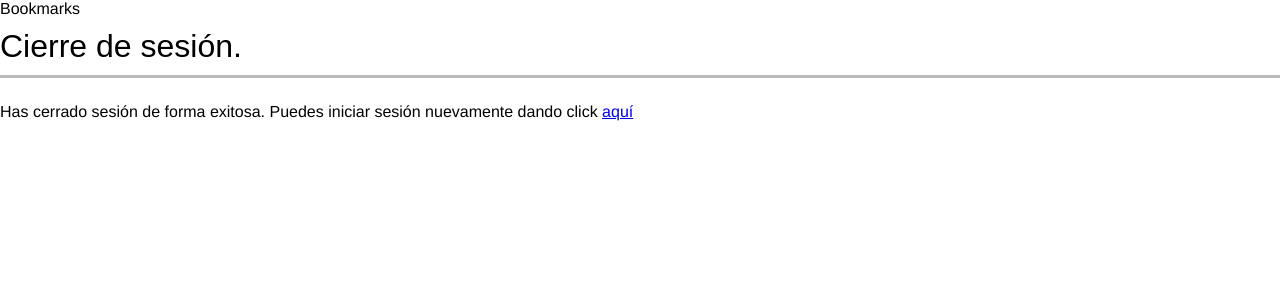
After one commit to maorjuela73/bookmarks, a Django app: template account/templates/registration/logged_out.html in a window 1280 px wide. The commit adds this page. Shown: the top 300 px of the page. Run offline with Django 3.2, Linux system fonts and the light colour scheme; the template is opened without the code that fills it, so the values that code supplies are empty; some web fonts are replaced.

Commit message:
Agregadas las vistas y templates para login y logout

```diff
--- /dev/null
+++ b/account/templates/registration/logged_out.html
@@ -0,0 +1,11 @@
+{% extends "base.html" %}
+
+{% block title %}Log-out{% endblock %}
+
+{% block content %}
+    <h1>Cierre de sesión.</h1>
+    <p>
+        Has cerrado sesión de forma exitosa.
+        Puedes iniciar sesión nuevamente dando click <a href="{% url "login" %}">aquí</a>
+    </p>
+{% endblock %}
--- a/account/templates/registration/login.html
+++ b/account/templates/registration/login.html
@@ -8,7 +8,7 @@
             Su usuario y contraseña no coinciden. Por favor intente de nuevo
         </p>
     {% else %}
-        <p>Po favor use el siguiente formulario para iniciar sesión</p>
+        <p>Por favor use el siguiente formulario para iniciar sesión</p>
     {%  endif %}
     <div class="login-form">
         <form action="{% url 'login' %}" method="post">
--- a/bookmarks/settings.py
+++ b/bookmarks/settings.py
@@ -31,13 +31,13 @@ ALLOWED_HOSTS = [r'*']
 # Application definition
 
 INSTALLED_APPS = [
-    'django.contrib.admin',
     'django.contrib.auth',
     'django.contrib.contenttypes',
     'django.contrib.sessions',
     'django.contrib.messages',
     'django.contrib.staticfiles',
     'account.apps.AccountConfig',
+    'django.contrib.admin',
 ]
 
 MIDDLEWARE = [
```
